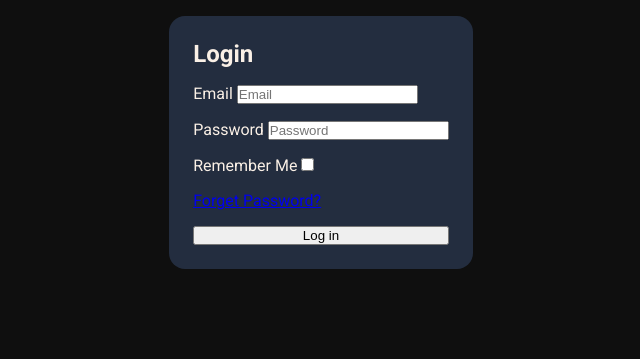
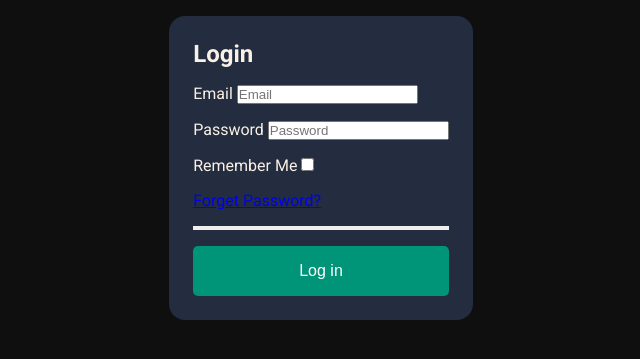
Before and after one commit to AshishNarne/HealthHarbor, a Flask app: page /login in a window 1280 px wide. Shown: the part 51-410 px from the top of the page, without its empty margins (319-959 px from the left). Run offline with Flask 3, Linux system fonts and the light colour scheme.

Commit message:
Button visual design, not functional

```diff
--- a/src/static/styles.css
+++ b/src/static/styles.css
@@ -131,3 +131,42 @@ nav a {
 .month {
     font-size: 2em;
 }
+
+.button {
+	display: flex;
+	height: 50px;
+    justify-content: center;
+	align-items: center;
+	padding: 0;
+	background: #009578;
+	border: none;
+	outline: none;
+	border-radius: 5px;
+	overflow: hidden;
+	font-family: "Quicksand", sans-serif;
+	font-size: 16px;
+	font-weight: 500;
+	cursor: pointer;
+}
+
+.button:hover {
+	background: #008168;
+}
+
+.button:active {
+	background: #006e58;
+}
+
+.button__text,
+.button__icon {
+	display: inline-flex;
+	align-items: center;
+	padding: 0 24px;
+	color: #fff;
+	height: 100%;
+}
+
+.button__icon {
+	font-size: 1.5em;
+	background: rgba(0, 0, 0, 0.08);
+}
--- a/src/templates/login_form.html
+++ b/src/templates/login_form.html
@@ -14,5 +14,8 @@
         <input name='remember' type='checkbox'/>
     </div>
     <a href="/verify_email">Forget Password?</a>
-    <button>Log in</button>
+
+    <button><button type="button" class="button">
+		<span class="button__text">Log in</span>
+	</button></button>
 {% endblock %}
--- a/src/templates/signup_form.html
+++ b/src/templates/signup_form.html
@@ -21,5 +21,7 @@
         <label for='doctor'>Are you a doctor?</label>
         <input name='doctor' type='checkbox'/>
     </div>
-    <button>Sign up</button>
+    <button>
+		<span class="button__text">Sign up</span>
+	</button>
 {% endblock %}
```
